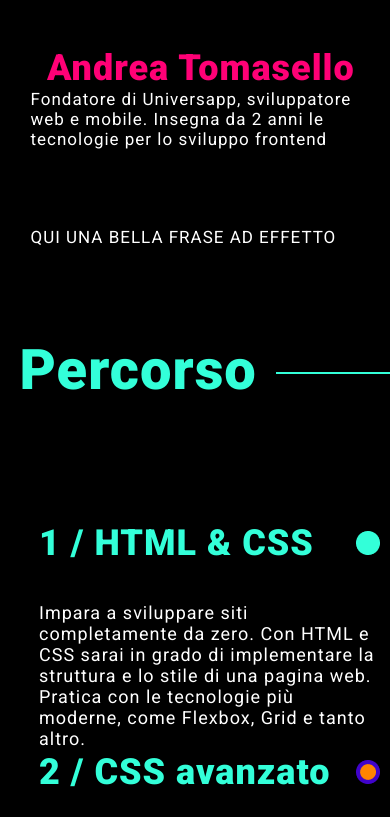
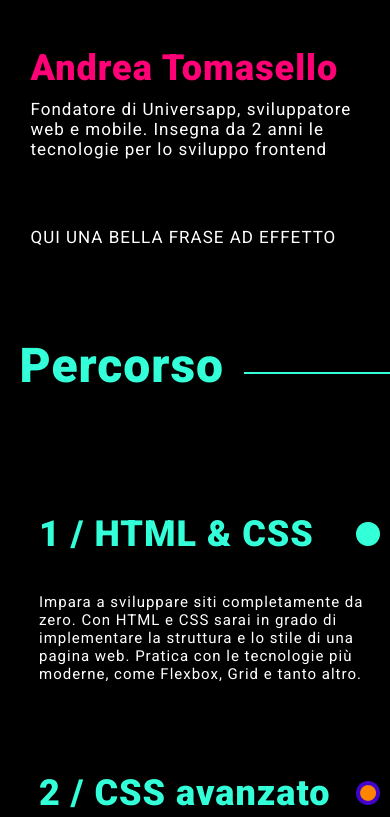
Before and after one commit to xGlaiver/Percorsi, a plain HTML site: page index.html in a window 390 px wide. Shown: the part 2056-2873 px from the top of the page. Drawn offline with Linux system fonts and the light colour scheme.

Commit message:
Add files via upload

```diff
--- a/css/style.css
+++ b/css/style.css
@@ -866,6 +866,8 @@ table span {
 
 .teacher__inside__text h2 {
     font-size: 36px;
+    margin-left: 0;
+    margin-bottom: 10px;
 }
 
 /* Path*/
@@ -878,6 +880,7 @@ table span {
 
 .path__top h2 {
     min-width: auto;
+    font-size: 48px;
 }
 
 .path__inside {
@@ -889,11 +892,17 @@ table span {
 
 .path__containers {
     width: 100%;
+    margin-bottom: 30px;
 }
 
 .path__containers h3 {
     font-size: 36px;
 }
+
+.path__containers p {
+    font-size: 15px;
+}
+
 .bigCircles {
     display: none;
 }
@@ -960,6 +969,7 @@ top: 35px;
 
 .information__singleContainer_h6Mobile {
     display: block;
+    font-size: 24px;
 }
 
 .information__singleContainer>div {
```
